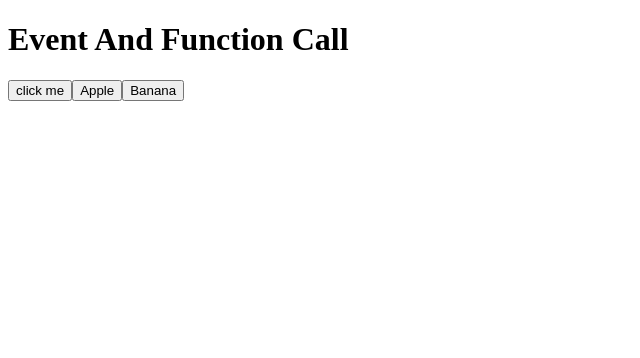
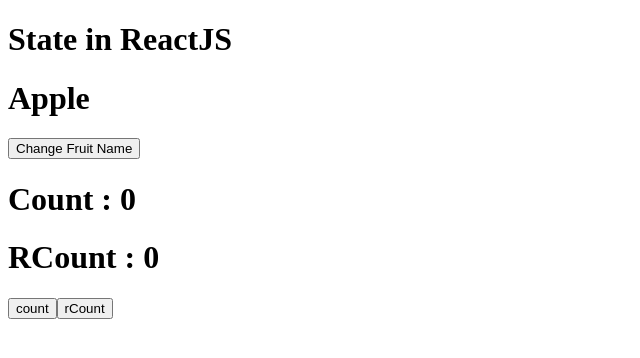
Before and after one commit to ravishranjan1/LearnReactJS, a React (Vite) app in the folder Learn_ReactJS/: page / in a window 1280 px wide. Shown: the top 358 px of the page, without its empty margins (0-640 px from the left). Built offline with nearby package versions, Linux system fonts and the light colour scheme.

Commit message:
Learn State

```diff
--- a/Learn_ReactJS/src/App.jsx
+++ b/Learn_ReactJS/src/App.jsx
@@ -1,17 +1,17 @@
-import './App.css'
+import { useState } from "react";
+import Count from "./state"
+
 function App(){
-  function callFun(){
-    alert("Function called");
-  }
-  const fruit = (name)=>{
-    alert(name);
+  const [fruit, setFruit]=useState("Apple");
+  const update = ()=>{
+    setFruit("Banana")
   }
   return(
     <>
-      <h1>Event And Function Call</h1>
-      <button onClick={callFun}>click me</button>
-      <button onClick={()=>fruit("Apple")}>Apple</button>
-      <button onClick={()=>{fruit("Banana")}}>Banana</button>
+      <h1>State in ReactJS</h1>
+      <h1>{fruit}</h1>
+      <button onClick={update}>Change Fruit Name</button>
+      <Count />
     </>
   )
 }
--- /dev/null
+++ b/Learn_ReactJS/src/state.jsx
@@ -0,0 +1,15 @@
+import {useState} from "react"
+function Count(){
+    const[count, setCount]=useState(0);
+
+    const[rCount, setRCount]=useState(0);
+    return(
+        <>
+            <h1>Count : {count}</h1>
+            <h1>RCount : {rCount}</h1>
+            <button onClick={()=>setCount(count+1)}>count</button>
+            <button onClick={()=>setRCount(rCount-1)}>rCount</button>
+        </>
+    )
+}
+export default Count;
```
